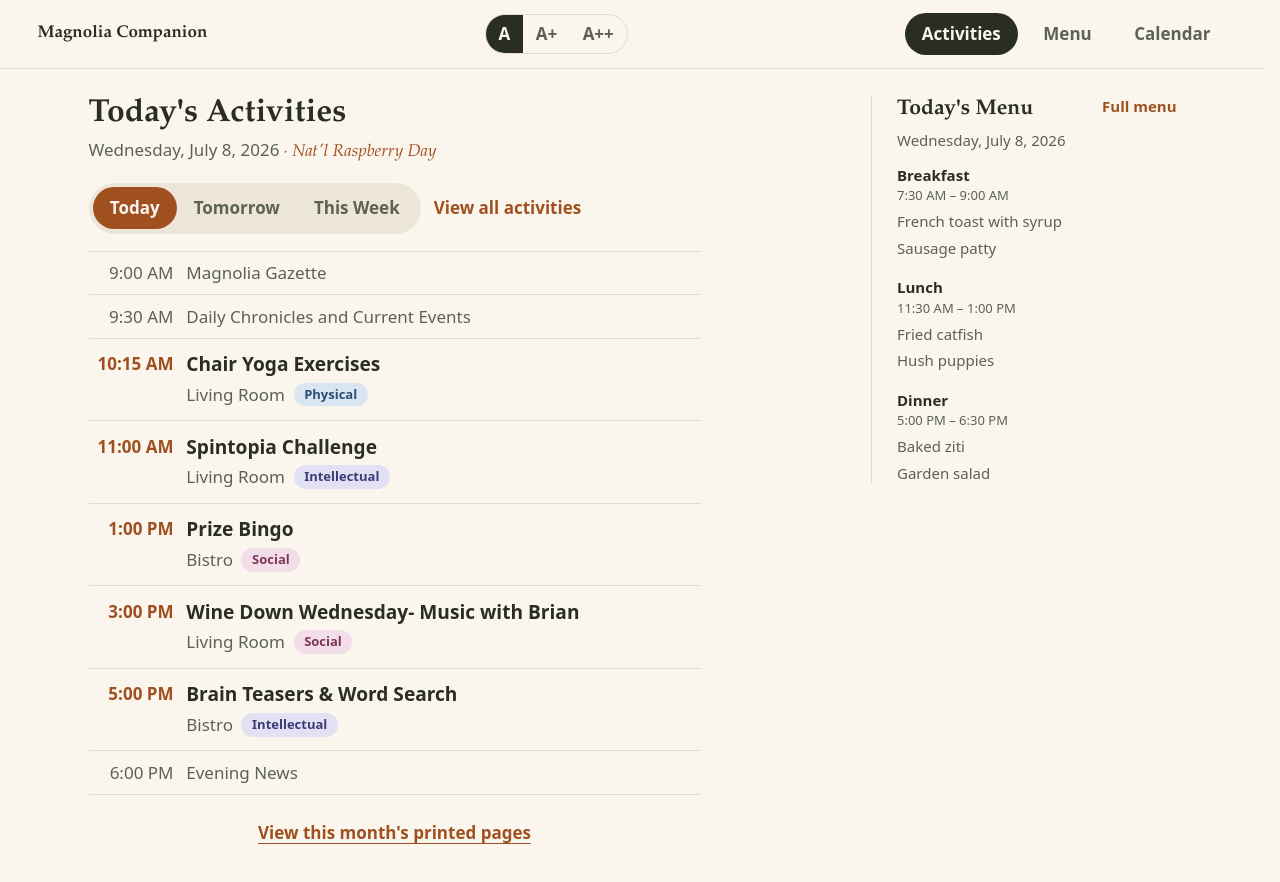
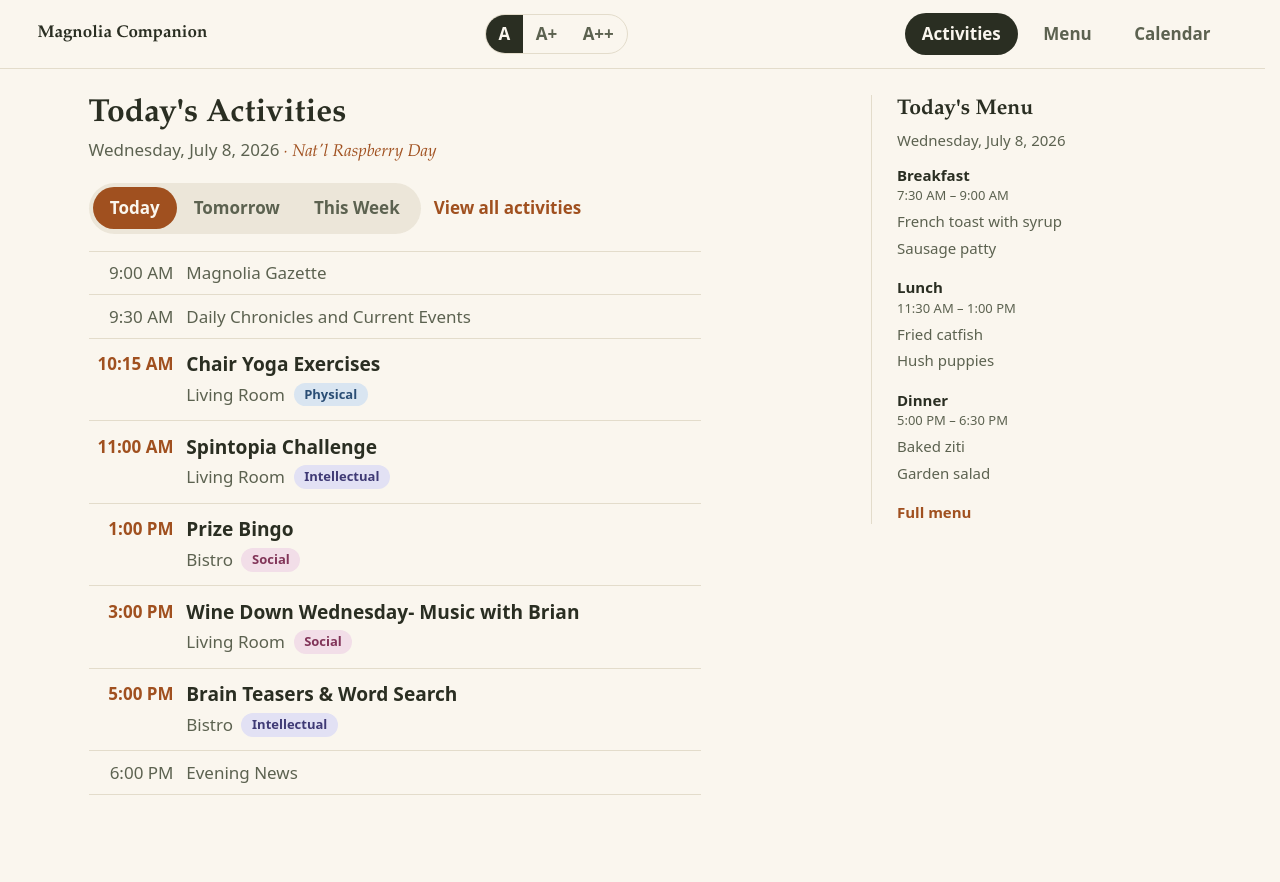
Before and after one commit to dillo/magnolia-companion, a Next.js app: page / in a window 1280 px wide. Shown: the top 882 px of the page. Built offline with nearby package versions, Linux system fonts and the light colour scheme.

Commit message:
chore: refine home menu links

```diff
--- a/components/HomeClient.tsx
+++ b/components/HomeClient.tsx
@@ -7,11 +7,10 @@ import {
   addDaysISO, mondayOfISO,
   dayNameOfISO, longDateOfISO, monthNameOfISO, formatTime,
 } from "@/lib/dates";
-import { findActivityDay, findMenuDay, scansForDate } from "@/lib/lookup";
+import { findActivityDay, findMenuDay } from "@/lib/lookup";
 import Timeline from "@/components/Timeline";
 import DimensionChip from "@/components/DimensionChip";
 import EmptyState from "@/components/EmptyState";
-import ScanLightbox from "@/components/ScanLightbox";
 import { useToday } from "@/components/useToday";
 import { MEAL_HOURS } from "@/components/MealCards";
 
@@ -82,8 +81,6 @@ export default function HomeClient({ months, weeks }: { months: ActivityMonth[];
             ? <Timeline events={day.events} />
             : <EmptyState message={`${monthNameOfISO(date)}'s calendar hasn't been added yet.`} />
         )}
-
-        <ScanLightbox scans={scansForDate(months, date)} label="View this month's printed pages" />
       </section>
 
       <TodayMenuSummary day={todayMenu} today={today} />
@@ -94,16 +91,11 @@ export default function HomeClient({ months, weeks }: { months: ActivityMonth[];
 function TodayMenuSummary({ day, today }: { day: MenuDay | null; today: string }) {
   return (
     <aside className="border-t border-hairline pt-5 text-[15px] text-moss lg:sticky lg:top-6 lg:border-l lg:border-t-0 lg:pl-6 lg:pt-0">
-      <div className="mb-3 flex items-start justify-between gap-3">
-        <div>
-          <h2 className="font-display text-xl font-semibold text-ink">Today&apos;s Menu</h2>
-          <p className="mt-1 text-moss">
-            {dayNameOfISO(today)}, {longDateOfISO(today)}
-          </p>
-        </div>
-        <Link href="/menu" className="shrink-0 font-semibold text-copper underline-offset-4 hover:underline">
-          Full menu
-        </Link>
+      <div className="mb-3">
+        <h2 className="font-display text-xl font-semibold text-ink">Today&apos;s Menu</h2>
+        <p className="mt-1 text-moss">
+          {dayNameOfISO(today)}, {longDateOfISO(today)}
+        </p>
       </div>
 
       {!day ? (
@@ -134,6 +126,10 @@ function TodayMenuSummary({ day, today }: { day: MenuDay | null; today: string }
           })}
         </div>
       )}
+
+      <Link href="/menu" className="mt-4 inline-block font-semibold text-copper underline-offset-4 hover:underline">
+        Full menu
+      </Link>
     </aside>
   );
 }
```
